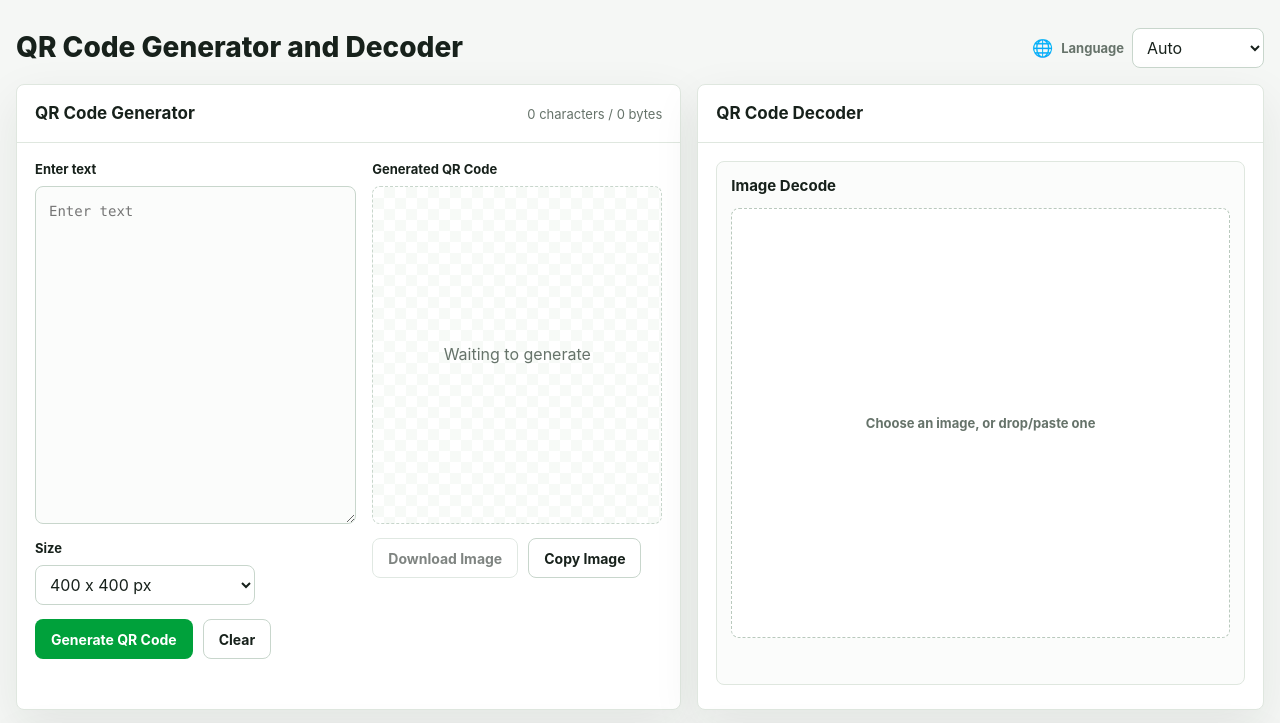
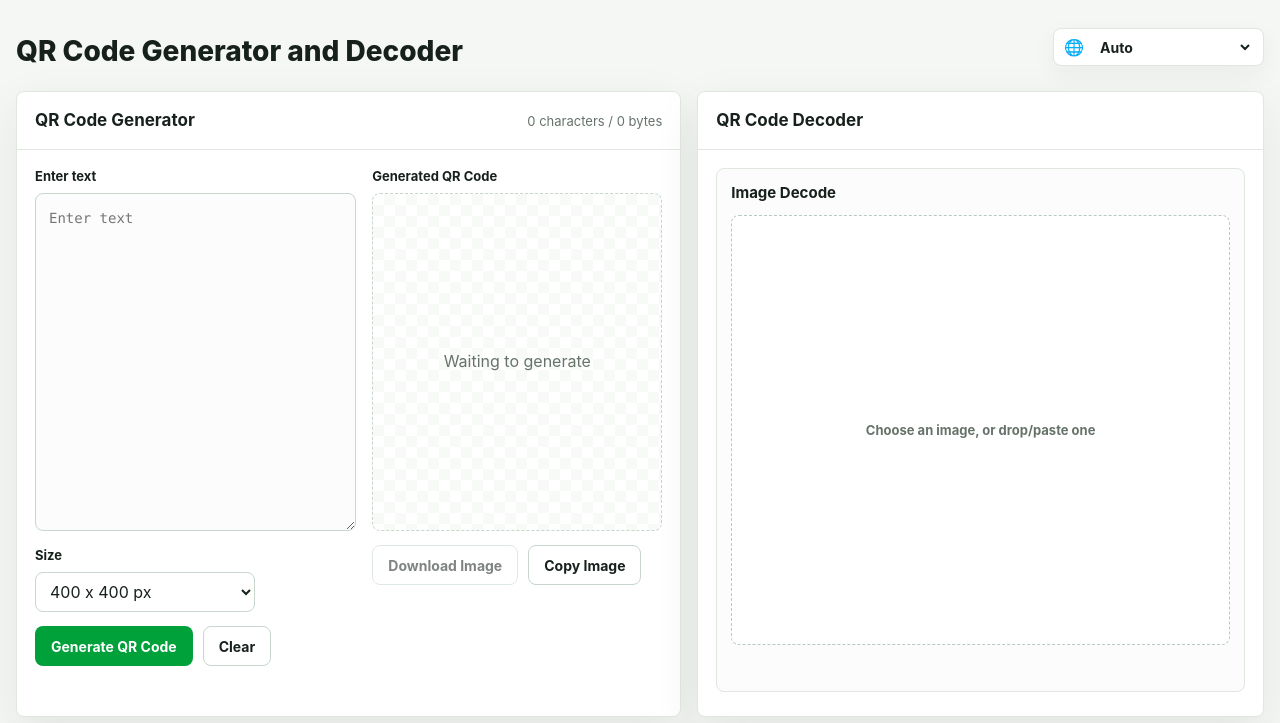
Before and after one commit to FionViber/QRCode, a plain HTML site: page index.html in a window 1280 px wide. Shown: the top 723 px of the page. Drawn offline with Linux system fonts and the light colour scheme.

Commit message:
Add toast feedback and refine language picker

```diff
--- a/app.js
+++ b/app.js
@@ -13,6 +13,9 @@
       appTitle: "QR Code Generator and Decoder",
       languageLabel: "Language",
       languageAuto: "Auto",
+      languageEn: "English",
+      languageZhCN: "Simplified Chinese",
+      languageZhTW: "Traditional Chinese",
       generatorTitle: "QR Code Generator",
       decoderTitle: "QR Code Decoder",
       textInputLabel: "Enter text",
@@ -34,30 +37,47 @@
       noDecodeRecords: "No decode results",
       textMeta: "{chars} characters / {bytes} bytes",
       enterTextError: "Enter text before generating.",
+      enterTextErrorToast: "⚠️ Enter text first",
       generatingStatus: "Generating...",
       generatedStatus: "Generated.",
       generationFailed: "Failed to generate.",
-      noQrToCopy: "No QR code to copy",
-      imageCopied: "Image copied",
-      imageDataUrlCopied: "Image Data URL copied",
-      clipboardUnavailable: "Clipboard permission is not available",
-      noQrToDownload: "No QR code to download",
+      generatedToast: "✨ QR code generated",
+      generationFailedToast: "⚠️ QR code generation failed",
+      textClearedToast: "🧹 Text cleared",
+      noQrToCopy: "⚠️ No QR code to copy",
+      imageCopied: "✅ Image copied",
+      imageDataUrlCopied: "✅ Image Data URL copied",
+      clipboardUnavailable: "⚠️ Clipboard permission unavailable",
+      noQrToDownload: "⚠️ No QR code to download",
+      downloadImageDoneToast: "⬇️ Image downloaded",
       noSupportedImage: "No supported image found.",
       decodingImages: "Decoding {count} image(s)...",
       decodeSuccess: "Done: {success}/{total} image(s) decoded.",
       decodeFailure: "No QR code found.",
+      noSupportedImageToast: "⚠️ No supported image found",
+      decodeSuccessToast: "✅ Decoded {success}/{total} image(s)",
+      decodeFailureToast: "⚠️ No QR code found",
       libraryLoadError: "zxing-browser.min.js failed to load.",
       imageReadError: "The image could not be read.",
       copyButton: "Copy",
-      textCopied: "Copied",
+      textCopied: "✅ Copied",
+      allDecodeCopied: "✅ Decode results copied",
+      noDecodeRecordsToast: "⚠️ No decode results to copy",
+      generationRecordsClearedToast: "🧹 Generation history cleared",
+      decodeRecordsClearedToast: "🧹 Decode results cleared",
       regenerateButton: "Make QR Code",
       openButton: "Open",
+      openLinkToast: "🔗 Opening link",
+      languageChangedToast: "🌐 Language updated",
     },
     "zh-CN": {
       documentTitle: "二维码工具",
       appTitle: "二维码生成及解码工具",
       languageLabel: "语言",
       languageAuto: "自动",
+      languageEn: "English",
+      languageZhCN: "简体中文",
+      languageZhTW: "繁體中文",
       generatorTitle: "二维码生成",
       decoderTitle: "二维码解码",
       textInputLabel: "请输入文字",
@@ -79,30 +99,47 @@
       noDecodeRecords: "暂无解码结果",
       textMeta: "{chars} 字符 / {bytes} 字节",
       enterTextError: "请输入文字后再生成。",
+      enterTextErrorToast: "⚠️ 请先输入文字",
       generatingStatus: "正在生成...",
       generatedStatus: "已生成。",
       generationFailed: "生成失败。",
-      noQrToCopy: "当前没有可复制的二维码",
-      imageCopied: "已复制图片",
-      imageDataUrlCopied: "已复制图片 Data URL",
-      clipboardUnavailable: "浏览器没有开放剪贴板权限",
-      noQrToDownload: "当前没有可下载的二维码",
+      generatedToast: "✨ 二维码已生成",
+      generationFailedToast: "⚠️ 二维码生成失败",
+      textClearedToast: "🧹 文字已清空",
+      noQrToCopy: "⚠️ 当前没有可复制的二维码",
+      imageCopied: "✅ 图片已复制",
+      imageDataUrlCopied: "✅ 图片 Data URL 已复制",
+      clipboardUnavailable: "⚠️ 剪贴板权限不可用",
+      noQrToDownload: "⚠️ 当前没有可下载的二维码",
+      downloadImageDoneToast: "⬇️ 图片已下载",
       noSupportedImage: "没有可识别的图片。",
       decodingImages: "正在解码 {count} 张图片...",
       decodeSuccess: "完成：{success}/{total} 张识别成功。",
       decodeFailure: "没有识别到二维码。",
+      noSupportedImageToast: "⚠️ 没有可识别的图片",
+      decodeSuccessToast: "✅ 已解码 {success}/{total} 张图片",
+      decodeFailureToast: "⚠️ 没有识别到二维码",
       libraryLoadError: "zxing-browser.min.js 未加载。",
       imageReadError: "图片无法读取。",
       copyButton: "复制",
-      textCopied: "已复制",
+      textCopied: "✅ 已复制",
+      allDecodeCopied: "✅ 解码结果已复制",
+      noDecodeRecordsToast: "⚠️ 没有可复制的解码结果",
+      generationRecordsClearedToast: "🧹 生成记录已清空",
+      decodeRecordsClearedToast: "🧹 解码结果已清空",
       regenerateButton: "转成二维码",
       openButton: "打开",
+      openLinkToast: "🔗 正在打开链接",
+      languageChangedToast: "🌐 语言已切换",
     },
     "zh-TW": {
       documentTitle: "二維碼工具",
       appTitle: "二維碼產生及解碼工具",
       languageLabel: "語言",
       languageAuto: "自動",
+      languageEn: "English",
+      languageZhCN: "简体中文",
+      languageZhTW: "繁體中文",
       generatorTitle: "二維碼產生",
       decoderTitle: "二維碼解碼",
       textInputLabel: "請輸入文字",
@@ -124,24 +161,38 @@
       noDecodeRecords: "暫無解碼結果",
       textMeta: "{chars} 字元 / {bytes} 位元組",
       enterTextError: "請輸入文字後再產生。",
+      enterTextErrorToast: "⚠️ 請先輸入文字",
       generatingStatus: "正在產生...",
       generatedStatus: "已產生。",
       generationFailed: "產生失敗。",
-      noQrToCopy: "目前沒有可複製的二維碼",
-      imageCopied: "已複製圖片",
-      imageDataUrlCopied: "已複製圖片 Data URL",
-      clipboardUnavailable: "瀏覽器未開放剪貼簿權限",
-      noQrToDownload: "目前沒有可下載的二維碼",
+      generatedToast: "✨ 二維碼已產生",
+      generationFailedToast: "⚠️ 二維碼產生失敗",
+      textClearedToast: "🧹 文字已清空",
+      noQrToCopy: "⚠️ 目前沒有可複製的二維碼",
+      imageCopied: "✅ 圖片已複製",
+      imageDataUrlCopied: "✅ 圖片 Data URL 已複製",
+      clipboardUnavailable: "⚠️ 剪貼簿權限不可用",
+      noQrToDownload: "⚠️ 目前沒有可下載的二維碼",
+      downloadImageDoneToast: "⬇️ 圖片已下載",
       noSupportedImage: "沒有可辨識的圖片。",
       decodingImages: "正在解碼 {count} 張圖片...",
       decodeSuccess: "完成：{success}/{total} 張辨識成功。",
       decodeFailure: "沒有辨識到二維碼。",
+      noSupportedImageToast: "⚠️ 沒有可辨識的圖片",
+      decodeSuccessToast: "✅ 已解碼 {success}/{total} 張圖片",
+      decodeFailureToast: "⚠️ 沒有辨識到二維碼",
       libraryLoadError: "zxing-browser.min.js 未載入。",
       imageReadError: "圖片無法讀取。",
       copyButton: "複製",
-      textCopied: "已複製",
+      textCopied: "✅ 已複製",
+      allDecodeCopied: "✅ 解碼結果已複製",
+      noDecodeRecordsToast: "⚠️ 沒有可複製的解碼結果",
+      generationRecordsClearedToast: "🧹 產生記錄已清空",
+      decodeRecordsClearedToast: "🧹 解碼結果已清空",
       regenerateButton: "轉成二維碼",
       openButton: "開啟",
+      openLinkToast: "🔗 正在開啟連結",
+      languageChangedToast: "🌐 語言已切換",
     },
   };
 
@@ -268,7 +319,20 @@
       node.setAttribute("aria-label", t(node.dataset.i18nAriaLabel));
     });
 
-    els.languageSelect.value = state.languageMode;
+    if (els.languageSelect) {
+      els.languageSelect.value = state.languageMode;
+      els.languageSelect.setAttribute("aria-label", t("languageLabel"));
+      for (const option of els.languageSelect.options) {
+        const key = option.value === "auto"
+          ? "languageAuto"
+          : option.value === "en"
+            ? "languageEn"
+            : option.value === "zh-CN"
+              ? "languageZhCN"
+              : "languageZhTW";
+        option.textContent = t(key);
+      }
+    }
   }
 
   function refreshStatuses() {
@@ -304,6 +368,7 @@
   }
 
   function showToast(key, params) {
+    if (!els.toast) return;
     window.clearTimeout(showToast.timer);
     els.toast.textContent = t(key, params);
     els.toast.classList.add("show");
@@ -421,6 +486,7 @@
       openLink.target = "_blank";
       openLink.rel = "noreferrer";
       openLink.textContent = t("openButton");
+      openLink.addEventListener("click", () => showToast("openLinkToast"));
       actions.appendChild(openLink);
     }
 
@@ -466,6 +532,7 @@
     if (!text) {
       setQrEmpty();
       setStatus(els.generateStatus, "enterTextError", "error");
+      showToast("enterTextErrorToast");
       return;
     }
 
@@ -509,9 +576,11 @@
       addRecord(state.generationRecords, text);
       renderGenerationRecords();
       setStatus(els.generateStatus, "generatedStatus", "good");
+      showToast("generatedToast");
     } catch (error) {
       setQrEmpty();
       setStatus(els.generateStatus, "generationFailed", "error");
+      showToast("generationFailedToast");
     } finally {
       els.generateBtn.disabled = false;
     }
@@ -538,10 +607,10 @@
     }
   }
 
-  async function copyText(text) {
+  async function copyText(text, successKey = "textCopied") {
     try {
       await navigator.clipboard.writeText(text);
-      showToast("textCopied");
+      showToast(successKey);
     } catch (error) {
       showToast("clipboardUnavailable");
     }
@@ -578,6 +647,7 @@
     const imageFiles = Array.from(fileList || []).filter((file) => file.type.startsWith("image/"));
     if (!imageFiles.length) {
       setStatus(els.imageStatus, "noSupportedImage", "error");
+      showToast("noSupportedImageToast");
       return;
     }
 
@@ -597,8 +667,13 @@
         success,
         total: imageFiles.length,
       });
+      showToast("decodeSuccessToast", {
+        success,
+        total: imageFiles.length,
+      });
     } else {
       setStatus(els.imageStatus, "decodeFailure", "error");
+      showToast("decodeFailureToast");
     }
   }
 
@@ -607,6 +682,7 @@
       const nextLanguageMode = els.languageSelect.value;
       setStoredLanguageMode(nextLanguageMode);
       applyLanguage(nextLanguageMode);
+      showToast("languageChangedToast");
     });
     els.textInput.addEventListener("input", updateTextMeta);
     els.textInput.addEventListener("keydown", (event) => {
@@ -624,6 +700,7 @@
       setQrEmpty();
       setStatus(els.generateStatus, "");
       els.textInput.focus();
+      showToast("textClearedToast");
     });
     els.copyPngBtn.addEventListener("click", copyGeneratedPng);
     [els.downloadPng].forEach((link) => {
@@ -631,7 +708,9 @@
         if (link.getAttribute("aria-disabled") === "true") {
           event.preventDefault();
           showToast("noQrToDownload");
+          return;
         }
+        showToast("downloadImageDoneToast");
       });
     });
 
@@ -656,17 +735,19 @@
     els.clearGenerationRecordsBtn.addEventListener("click", () => {
       state.generationRecords.length = 0;
       renderGenerationRecords();
+      showToast("generationRecordsClearedToast");
     });
     els.clearDecodeRecordsBtn.addEventListener("click", () => {
       state.decodeRecords.length = 0;
       renderDecodeRecords();
+      showToast("decodeRecordsClearedToast");
     });
     els.copyAllDecodeBtn.addEventListener("click", () => {
       if (!state.decodeRecords.length) {
-        showToast("noDecodeRecords");
+        showToast("noDecodeRecordsToast");
         return;
       }
-      copyText(state.decodeRecords.map((item) => item.text).join("\n"));
+      copyText(state.decodeRecords.map((item) => item.text).join("\n"), "allDecodeCopied");
     });
   }
 
--- a/index.html
+++ b/index.html
@@ -117,28 +117,54 @@
       white-space: nowrap;
     }
 
-    .language-control {
-      display: flex;
+    .language-picker {
+      min-height: 38px;
+      display: inline-flex;
       align-items: center;
       gap: 8px;
+      padding: 0 10px;
+      border: 1px solid var(--line);
+      border-radius: 8px;
+      background: #fff;
+      color: var(--text);
+      box-shadow: 0 8px 24px rgba(23, 33, 27, 0.05);
+      white-space: nowrap;
       flex: 0 0 auto;
     }
 
     .language-icon {
-      font-size: 17px;
+      font-size: 16px;
       line-height: 1;
     }
 
-    .language-control label {
-      margin: 0;
-      color: var(--muted);
-      font-size: 13px;
-      font-weight: 680;
-      white-space: nowrap;
+    .language-picker select {
+      min-width: 132px;
+      min-height: 36px;
+      border: 0;
+      outline: none;
+      color: inherit;
+      background: transparent;
+      padding: 0 4px;
+      font: inherit;
+      font-size: 14px;
+      cursor: pointer;
     }
 
-    .language-control select {
-      min-width: 132px;
+    .language-picker:focus-within {
+      border-color: var(--primary);
+      box-shadow: 0 0 0 3px rgba(0, 161, 59, 0.12), 0 8px 24px rgba(23, 33, 27, 0.05);
+    }
+
+    .sr-only {
+      position: absolute;
+      width: 1px;
+      height: 1px;
+      padding: 0;
+      margin: -1px;
+      overflow: hidden;
+      clip: rect(0, 0, 0, 0);
+      white-space: nowrap;
+      border: 0;
     }
 
     .generator-body {
@@ -428,29 +454,33 @@
 
     .toast {
       position: fixed;
+      z-index: 20;
+      top: 22px;
       left: 50%;
-      bottom: 22px;
-      transform: translateX(-50%) translateY(14px);
+      max-width: min(420px, calc(100vw - 32px));
       min-height: 40px;
-      max-width: min(560px, calc(100vw - 32px));
-      padding: 9px 14px;
+      padding: 9px 16px;
+      border: 1px solid rgba(0, 161, 59, 0.2);
       border-radius: 8px;
-      background: rgba(23, 33, 27, 0.92);
-      color: #fff;
-      font-size: 14px;
-      display: flex;
+      display: inline-flex;
       align-items: center;
       justify-content: center;
+      color: var(--text);
+      background: rgba(255, 255, 255, 0.96);
+      box-shadow: 0 18px 45px rgba(23, 33, 27, 0.16);
+      font-size: 14px;
+      font-weight: 650;
+      line-height: 1.4;
+      text-align: center;
+      pointer-events: none;
       opacity: 0;
-      pointer-events: none;
+      transform: translate(-50%, -10px);
       transition: opacity 160ms ease, transform 160ms ease;
-      z-index: 20;
-      text-align: center;
     }
 
     .toast.show {
       opacity: 1;
-      transform: translateX(-50%) translateY(0);
+      transform: translate(-50%, 0);
     }
 
     @media (max-width: 1080px) {
@@ -516,16 +546,16 @@
   <main>
     <div class="title-row">
       <h1 data-i18n="appTitle">QR Code Generator and Decoder</h1>
-      <div class="language-control">
+      <label class="language-picker" for="languageSelect">
         <span class="language-icon" aria-hidden="true">🌐</span>
-        <label id="languageLabel" for="languageSelect" data-i18n="languageLabel">Language</label>
+        <span id="languageLabel" class="sr-only" data-i18n="languageLabel">Language</span>
         <select id="languageSelect" aria-labelledby="languageLabel">
-          <option value="auto" data-i18n="languageAuto">Auto</option>
+          <option value="auto">Auto</option>
           <option value="en">English</option>
-          <option value="zh-CN">简体中文</option>
-          <option value="zh-TW">繁體中文</option>
+          <option value="zh-CN">Simplified Chinese</option>
+          <option value="zh-TW">Traditional Chinese</option>
         </select>
-      </div>
+      </label>
     </div>
 
     <section class="workspace">
@@ -615,7 +645,7 @@
     </section>
   </main>
 
-  <div id="toast" class="toast" role="status" aria-live="polite"></div>
+  <div id="toast" class="toast" role="status" aria-live="polite" aria-atomic="true"></div>
 
   <script src="vendor/zxing-browser.min.js"></script>
   <script src="app.js"></script>
```
Also changed, not shown: assets/screenshots/screenshot-en.png, assets/screenshots/screenshot-zh-CN.png, assets/screenshots/screenshot-zh-TW.png, 5 other files.
